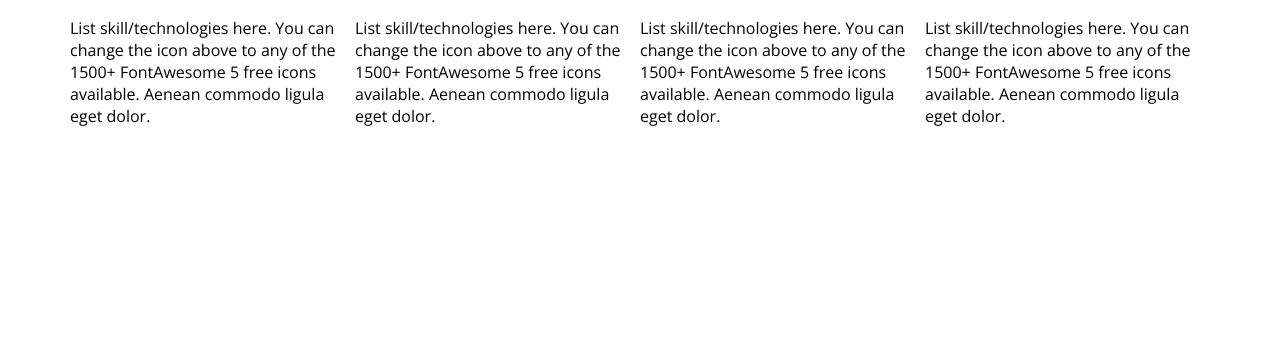
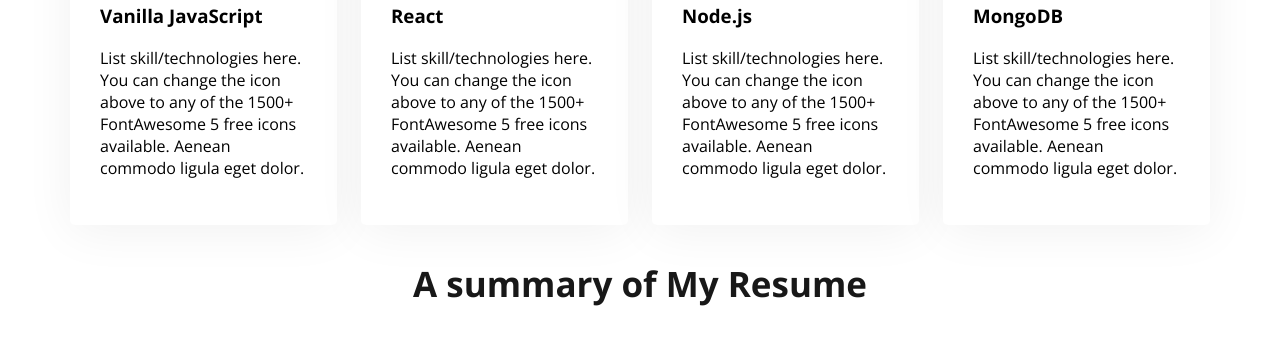
Before and after one commit to shabnam001/webdeveloper-portfolo, a plain HTML site: page index.html in a window 1280 px wide. Shown: the part 1923-2265 px from the top of the page. Before the commit the page ends 2074 px from the top, so only its background shows below. Drawn offline with nearby package versions, Linux system fonts and the light colour scheme.

Commit message:
what i do section done

```diff
--- a/index.html
+++ b/index.html
@@ -82,8 +82,11 @@
                     <p class="skills-descreption">List skill/technologies here. You can change the icon above to any of the 1500+ FontAwesome 5 free icons available. Aenean commodo ligula eget dolor.</p>
                 </div>
             </div>
-
-        </section>
+       </section>
+       <!--resume section-->
+       <section>
+        <h3 class="section-title">A summary of My Resume</h3>
+       </section>
 
     </main>
     <footer>
--- a/styles/portfolio.css
+++ b/styles/portfolio.css
@@ -120,4 +120,15 @@ main{
 }
 .skills-container{
     display: flex;
+    gap: 24px;
 }
+.skills{
+    padding: 30px;
+    border-radius: 5px;
+    background: #FFF;
+    box-shadow: 0px 6px 50px 0px rgba(0, 0, 0, 0.06);
+
+}
+.skills-descreption{
+
+}
```
